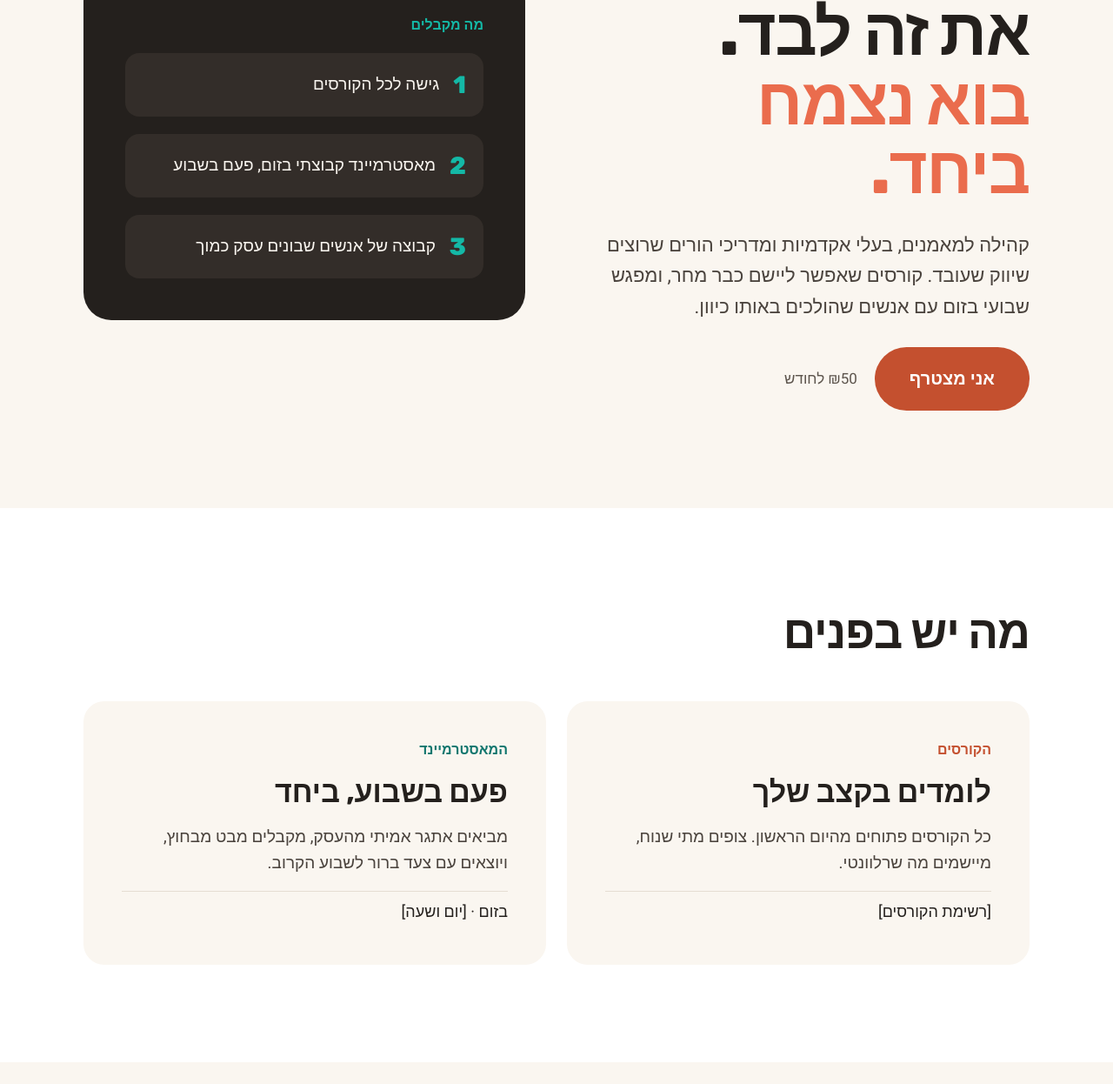
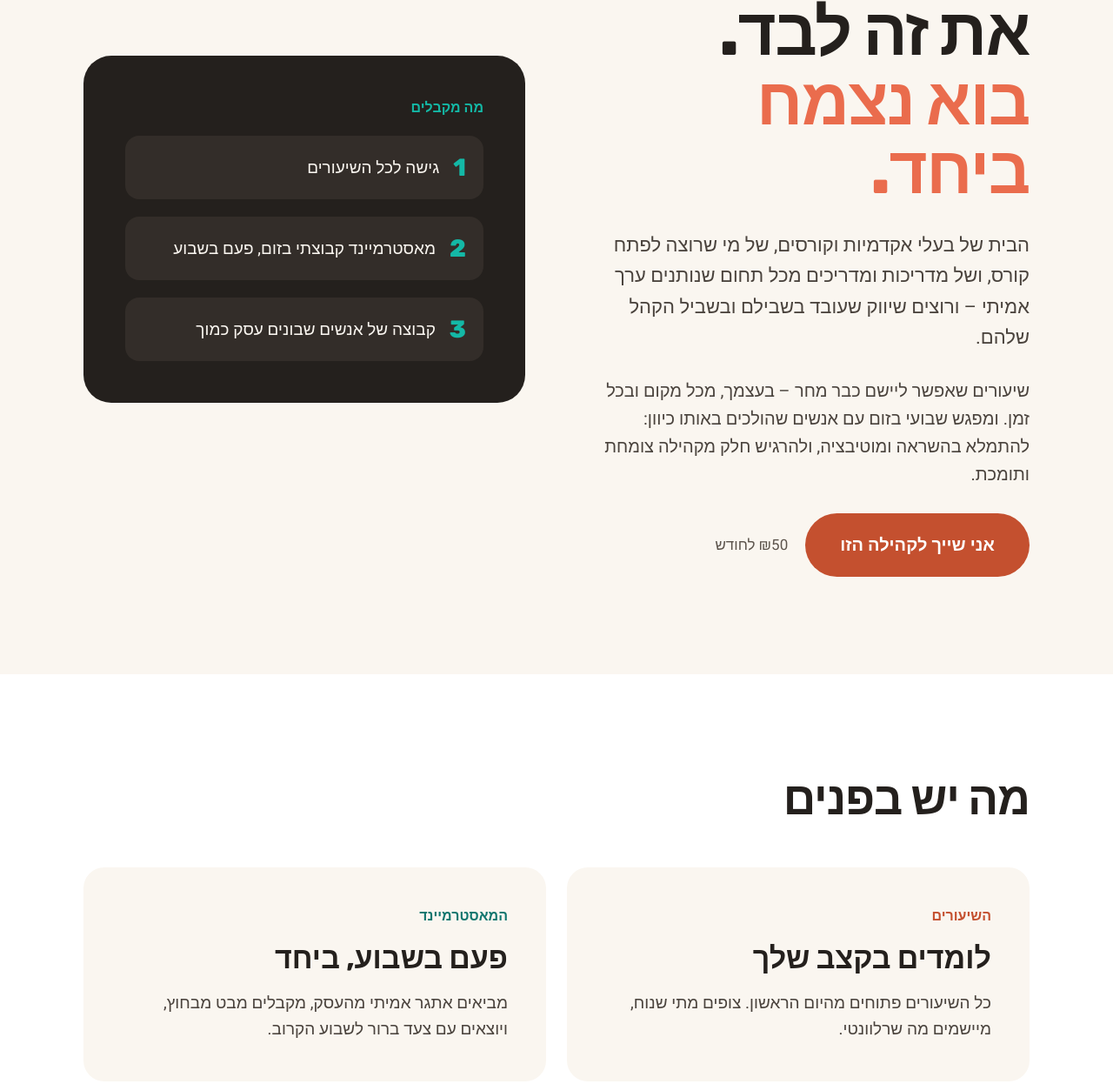
Before and after one commit to yogalivne25-del/teaocha-site, a website: page community.html in a window 1280 px wide. Shown: the part 332-1578 px from the top of the page at 87% size. Drawn offline with Linux system fonts and the light colour scheme.

Commit message:
Community page: new intro copy, "lessons" wording, join CTA
- Two-paragraph intro for academies, course creators and guides
- "courses" -> "lessons" throughout; removed lesson list and day/time placeholders
- Hero CTA: "אני שייך לקהילה הזו"

Co-Authored-By: Claude Opus 5.5 <noreply@anthropic.com>
Claude-Session: https://claude.ai/code/session_01JdbsjoHqtGs2hpA81Ji2Px

```diff
--- a/community.html
+++ b/community.html
@@ -62,15 +62,16 @@ img{max-width:100%}
 <div style="display: flex; flex-direction: column; gap: 28px">
 <div style="font-size: 17px; font-weight: 700; color: #C4502F">קהילת מאיצים ונהנים</div>
 <h1 style="margin: 0; font-family: Rubik, sans-serif; font-weight: 800; font-size: 76px; line-height: 1.05; letter-spacing: -1.5px">לא צריך לעשות את זה לבד.<br><span style="color: #EA6C4D">בוא נצמח ביחד.</span></h1>
-<p style="margin: 0; font-size: 22px; line-height: 1.6; color: #4A433D">קהילה למאמנים, בעלי אקדמיות ומדריכי הורים שרוצים שיווק שעובד. קורסים שאפשר ליישם כבר מחר, ומפגש שבועי בזום עם אנשים שהולכים באותו כיוון.</p>
+<p style="margin: 0; font-size: 22px; line-height: 1.6; color: #4A433D">הבית של בעלי אקדמיות וקורסים, של מי שרוצה לפתח קורס, ושל מדריכות ומדריכים מכל תחום שנותנים ערך אמיתי – ורוצים שיווק שעובד בשבילם ובשביל הקהל שלהם.</p>
+<p style="margin: 0; font-size: 20px; line-height: 1.6; color: #4A433D">שיעורים שאפשר ליישם כבר מחר – בעצמך, מכל מקום ובכל זמן. ומפגש שבועי בזום עם אנשים שהולכים באותו כיוון: להתמלא בהשראה ומוטיבציה, ולהרגיש חלק מקהילה צומחת ותומכת.</p>
 <div style="display: flex; gap: 20px; align-items: center">
-<a href="#join" style="background: #C4502F; color: #FFFFFF; text-decoration: none; padding: 22px 40px; border-radius: 999px; font-size: 20px; font-weight: 700">אני מצטרף</a>
+<a href="#join" style="background: #C4502F; color: #FFFFFF; text-decoration: none; padding: 22px 40px; border-radius: 999px; font-size: 20px; font-weight: 700">אני שייך לקהילה הזו</a>
 <div style="font-size: 17px; color: #5C544C">₪50 לחודש</div>
 </div>
 </div>
 <div style="background: #24201D; border-radius: 32px; padding: 48px; display: flex; flex-direction: column; gap: 20px; color: #FAF6F0">
 <div style="font-size: 16px; font-weight: 700; color: #14B8A6">מה מקבלים</div>
-<div style="display: flex; gap: 16px; align-items: center; padding: 20px; background: #332D29; border-radius: 16px"><div style="font-family: Rubik, sans-serif; font-size: 28px; font-weight: 800; color: #14B8A6">1</div><div style="font-size: 19px">גישה לכל הקורסים</div></div>
+<div style="display: flex; gap: 16px; align-items: center; padding: 20px; background: #332D29; border-radius: 16px"><div style="font-family: Rubik, sans-serif; font-size: 28px; font-weight: 800; color: #14B8A6">1</div><div style="font-size: 19px">גישה לכל השיעורים</div></div>
 <div style="display: flex; gap: 16px; align-items: center; padding: 20px; background: #332D29; border-radius: 16px"><div style="font-family: Rubik, sans-serif; font-size: 28px; font-weight: 800; color: #14B8A6">2</div><div style="font-size: 19px">מאסטרמיינד קבוצתי בזום, פעם בשבוע</div></div>
 <div style="display: flex; gap: 16px; align-items: center; padding: 20px; background: #332D29; border-radius: 16px"><div style="font-family: Rubik, sans-serif; font-size: 28px; font-weight: 800; color: #14B8A6">3</div><div style="font-size: 19px">קבוצה של אנשים שבונים עסק כמוך</div></div>
 </div>
@@ -80,17 +81,14 @@ img{max-width:100%}
 <h2 style="margin: 0; font-family: Rubik, sans-serif; font-weight: 700; font-size: 52px; letter-spacing: -1px">מה יש בפנים</h2>
 <div style="display: grid; grid-template-columns: repeat(2, minmax(0, 1fr)); gap: 24px">
 <div style="background: #FAF6F0; border-radius: 24px; padding: 44px; display: flex; flex-direction: column; gap: 16px">
-<div style="font-size: 16px; font-weight: 700; color: #C4502F">הקורסים</div>
+<div style="font-size: 16px; font-weight: 700; color: #C4502F">השיעורים</div>
 <h3 style="margin: 0; font-family: Rubik, sans-serif; font-size: 34px; font-weight: 700">לומדים בקצב שלך</h3>
-<p style="margin: 0; font-size: 19px; line-height: 1.6; color: #4A433D">כל הקורסים פתוחים מהיום הראשון. צופים מתי שנוח, מיישמים מה שרלוונטי.</p>
-<div style="font-size: 18px; line-height: 1.8; color: #24201D; padding-top: 8px; border-top: 1px solid #E5DDD2">[רשימת הקורסים]</div>
+<p style="margin: 0; font-size: 19px; line-height: 1.6; color: #4A433D">כל השיעורים פתוחים מהיום הראשון. צופים מתי שנוח, מיישמים מה שרלוונטי.</p>
 </div>
 <div style="background: #FAF6F0; border-radius: 24px; padding: 44px; display: flex; flex-direction: column; gap: 16px">
 <div style="font-size: 16px; font-weight: 700; color: #0F766E">המאסטרמיינד</div>
 <h3 style="margin: 0; font-family: Rubik, sans-serif; font-size: 34px; font-weight: 700">פעם בשבוע, ביחד</h3>
-<p style="margin: 0; font-size: 19px; line-height: 1.6; color: #4A433D">מביאים אתגר אמיתי מהעסק, מקבלים מבט מבחוץ, ויוצאים עם צעד ברור לשבוע הקרוב.</p>
-<div style="font-size: 18px; line-height: 1.8; color: #24201D; padding-top: 8px; border-top: 1px solid #E5DDD2">בזום · [יום ושעה]</div>
-</div>
+<p style="margin: 0; font-size: 19px; line-height: 1.6; color: #4A433D">מביאים אתגר אמיתי מהעסק, מקבלים מבט מבחוץ, ויוצאים עם צעד ברור לשבוע הקרוב.</p></div>
 </div>
 </section>
 
@@ -107,12 +105,12 @@ img{max-width:100%}
 <section id="join" style="margin: 0 96px; background: #24201D; color: #FAF6F0; border-radius: 32px; padding: 88px; display: grid; grid-template-columns: repeat(2, minmax(0, 1fr)); gap: 64px; align-items: center">
 <div style="display: flex; flex-direction: column; gap: 20px">
 <h2 style="margin: 0; font-family: Rubik, sans-serif; font-weight: 800; font-size: 56px; line-height: 1.05; letter-spacing: -1px">פחות מארוחה בחוץ.<br>יותר מכל קורס שקנית.</h2>
-<p style="margin: 0; font-size: 20px; line-height: 1.6; color: #D8D0C6">כל הקורסים והמפגש השבועי, במחיר אחד קבוע.</p>
+<p style="margin: 0; font-size: 20px; line-height: 1.6; color: #D8D0C6">כל השיעורים והמפגש השבועי, במחיר אחד קבוע.</p>
 </div>
 <div style="background: #FAF6F0; color: #24201D; border-radius: 24px; padding: 44px; display: flex; flex-direction: column; gap: 18px">
 <div style="font-size: 18px; font-weight: 700">קהילת מאיצים ונהנים</div>
 <div style="font-family: Rubik, sans-serif; font-size: 72px; font-weight: 800; line-height: 1">₪50<span style="font-size: 24px; font-weight: 500; color: #5C544C"> / לחודש</span></div>
-<div style="font-size: 17px; color: #5C544C">גישה לכל הקורסים · מאסטרמיינד שבועי בזום</div>
+<div style="font-size: 17px; color: #5C544C">גישה לכל השיעורים · מאסטרמיינד שבועי בזום</div>
 <a href="#" style="background: #C4502F; color: #FFFFFF; text-decoration: none; padding: 22px; border-radius: 999px; font-size: 21px; font-weight: 700; text-align: center">להצטרפות</a>
 <div style="font-size: 16px; color: #5C544C; text-align: center">[מדיניות ביטול]</div>
 </div>
@@ -121,7 +119,7 @@ img{max-width:100%}
 <section style="padding: 112px 96px; display: flex; flex-direction: column; gap: 32px">
 <h2 style="margin: 0; font-family: Rubik, sans-serif; font-weight: 700; font-size: 52px; letter-spacing: -1px">שאלות שכולם שואלים</h2>
 <div style="display: flex; flex-direction: column; gap: 16px">
-<div style="background: #FFFFFF; border-radius: 20px; padding: 32px"><h3 style="margin: 0 0 10px; font-family: Rubik, sans-serif; font-size: 24px">צריך ניסיון בשיווק?</h3><p style="margin: 0; font-size: 18px; line-height: 1.6; color: #4A433D">לא. מתחילים מאיפה שאתה נמצא, והקורסים בנויים צעד אחרי צעד.</p></div>
+<div style="background: #FFFFFF; border-radius: 20px; padding: 32px"><h3 style="margin: 0 0 10px; font-family: Rubik, sans-serif; font-size: 24px">צריך ניסיון בשיווק?</h3><p style="margin: 0; font-size: 18px; line-height: 1.6; color: #4A433D">לא. מתחילים מאיפה שאתה נמצא, והשיעורים בנויים צעד אחרי צעד.</p></div>
 <div style="background: #FFFFFF; border-radius: 20px; padding: 32px"><h3 style="margin: 0 0 10px; font-family: Rubik, sans-serif; font-size: 24px">מה אם פספסתי מפגש?</h3><p style="margin: 0; font-size: 18px; line-height: 1.6; color: #4A433D">[יש הקלטות? איך מקבלים אותן?]</p></div>
 <div style="background: #FFFFFF; border-radius: 20px; padding: 32px"><h3 style="margin: 0 0 10px; font-family: Rubik, sans-serif; font-size: 24px">איך מקבלים גישה אחרי ההצטרפות?</h3><p style="margin: 0; font-size: 18px; line-height: 1.6; color: #4A433D">[איפה הקורסים יושבים ואיך מגיע הקישור לזום]</p></div>
 </div>
```
